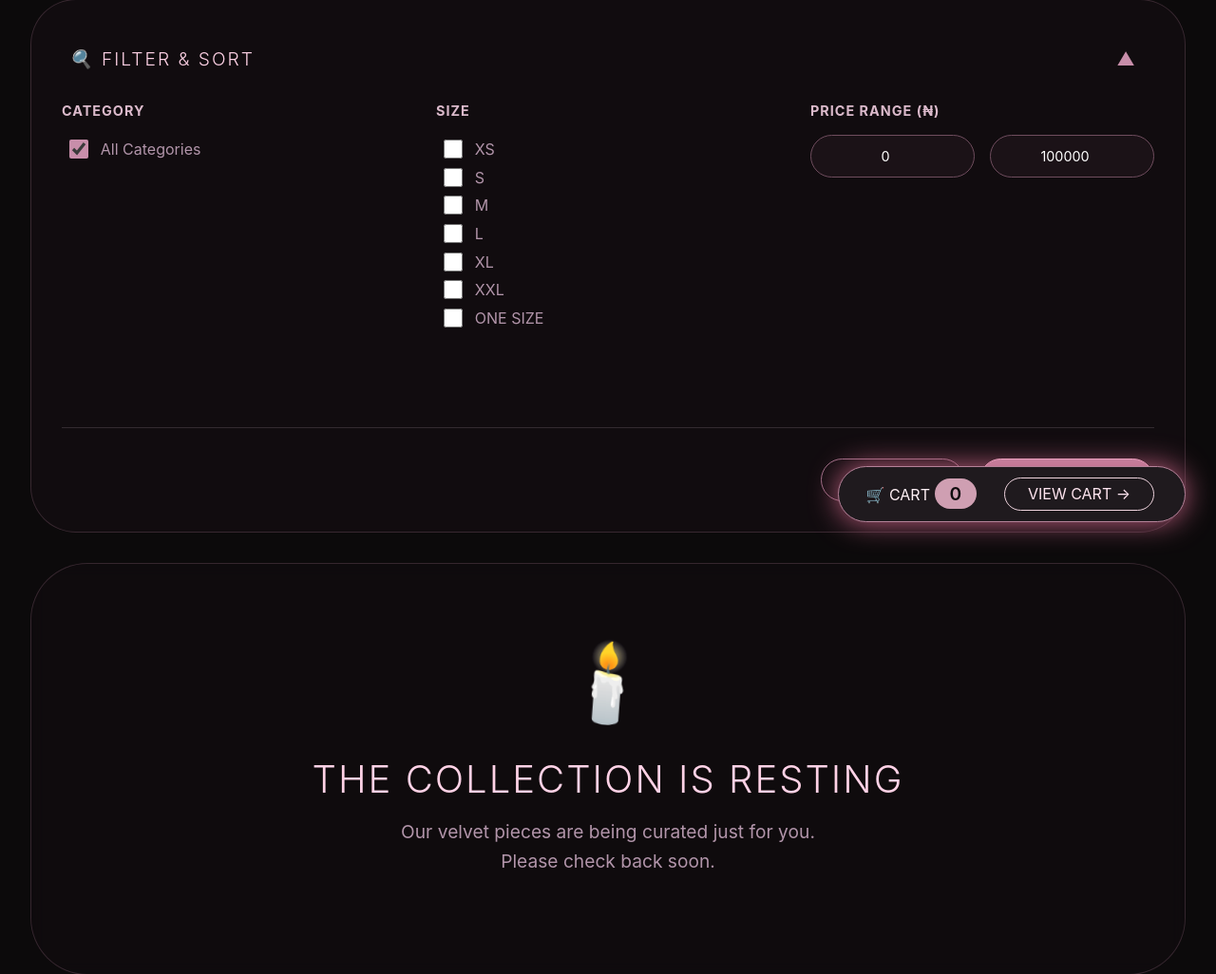
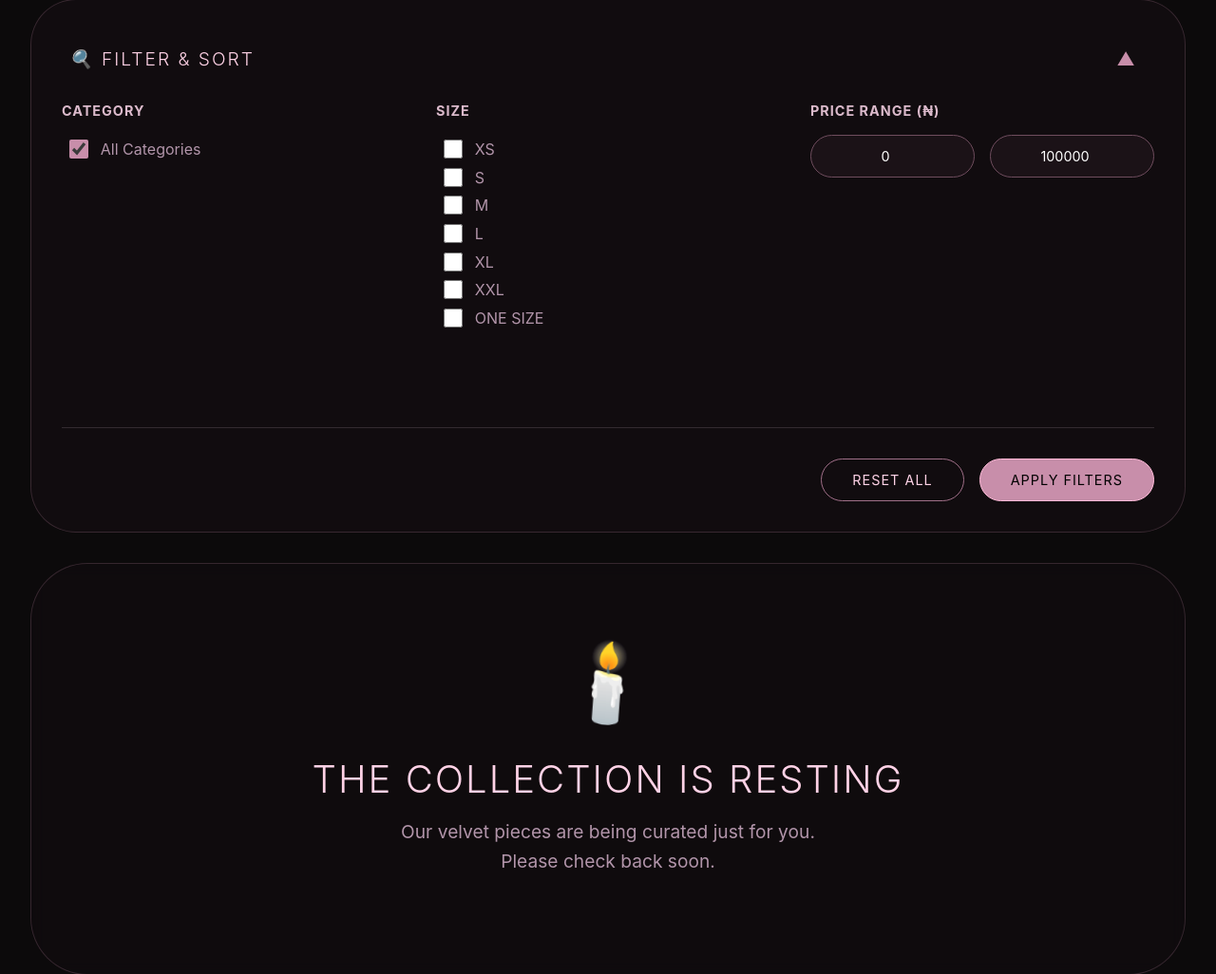
Before and after one commit to Entrix1816/velvet-vogue, a Flask app: page /collection in a window 1280 px wide. Shown: the part 218-1244 px from the top of the page at 95% size. Run offline with Flask 3, Linux system fonts and the light colour scheme; data that the repository does not hold is empty.

Commit message:
Remove floating cart section from collection.html
Removed floating cart HTML and associated elements.

```diff
--- a/templates/collection.html
+++ b/templates/collection.html
@@ -1194,13 +1194,6 @@
         </div>
     </div>
 
-    <!-- Floating Cart -->
-    <div class="cart-float">
-        <div class="cart-badge">
-            <span>🛒 CART <span id="cartCounter" class="cart-count-badge">0</span></span>
-            <a href="/cart" class="view-cart-btn">VIEW CART →</a>
-        </div>
-    </div>
 
     <script>
         // ==================== CART MANAGEMENT ====================
```
